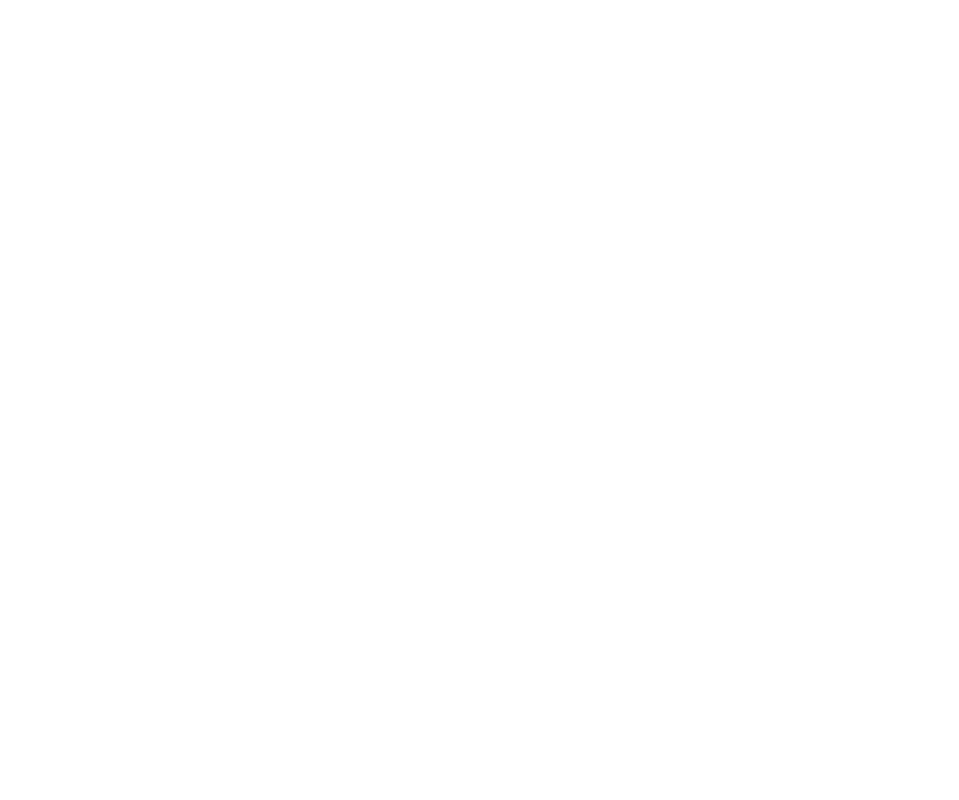
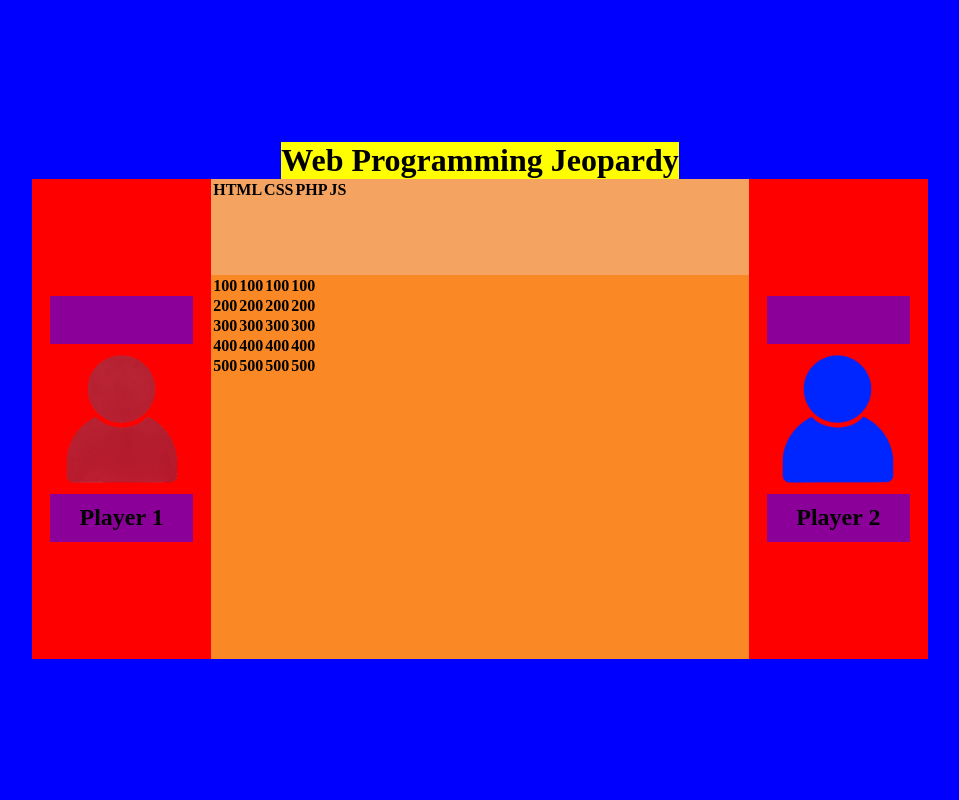
Before and after one commit to MorrisrCodes/WebProgramming-Jeoparday, a PHP site: page / in a window 1280 px wide. Before the commit the part shown is empty. Shown: the whole page, without its empty margins (160-1119 px from the left). Run offline with PHP 8.4, Linux system fonts and the light colour scheme; lists and menus that the app fills with data are empty.

Commit message:
layout completed

```diff
--- a/index.html
+++ b/index.html
@@ -13,9 +13,70 @@
         </header>
         <body>
             <main>
+                <div id="leftpbox">
+                    <div id="leftscorebox">
+
+                    </div>
+                    <img id='redp' src="red.png"/>
+                    <div id="leftnamebox">
+                        <h2>Player 1</h2>
+                    </div>
+                </div>
                 <section>
+                    <div id="categorybox">
+                        <table>
+                            <tr>
+                                <th>HTML</th>
+                                <th>CSS</th>
+                                <th>PHP</th>
+                                <th>JS</th>
+                            </tr>
+                        </table>
+                    </div>
+                    <div id="questionbox">
+                        <table>
+                            <tr>
+                                <th>100</th>
+                                <th>100</th>
+                                <th>100</th>
+                                <th>100</th>
+                            </tr>
+                            <tr>
+                                <th>200</th>
+                                <th>200</th>
+                                <th>200</th>
+                                <th>200</th>
+                            </tr>
+                            <tr>
+                                <th>300</th>
+                                <th>300</th>
+                                <th>300</th>
+                                <th>300</th>
+                            </tr>
+                            <tr>
+                                <th>400</th>
+                                <th>400</th>
+                                <th>400</th>
+                                <th>400</th>
+                            </tr>
+                            <tr>
+                                <th>500</th>
+                                <th>500</th>
+                                <th>500</th>
+                                <th>500</th>
+                            </tr>
+                        </table>
+                    </div>
+                </section>
+                <div id="rightpbox">
+                    <div id="rightscorebox">
 
-                </section>
+                    </div>
+                    <img id="bluep" src="blue.png"/>
+                    <div id="rightnamebox">
+                        <h2>Player 2</h2>
+                    </div>
+                </div>
             </main>
         </body>
         <footer>
--- a/style.css
+++ b/style.css
@@ -1,9 +1,12 @@
+* {
+    margin: 0;
+    padding: 0;
+}
+
 #page {
     display: flex;
     justify-content: center;
     align-items: center;
-    margin: 0;
-    padding: 0;
     flex-direction: column;
     height: 100vh;
     width: 100vw;
@@ -19,8 +22,6 @@
     background-color: blue;
     z-index: 0;
     position: relative;
-    margin: 0;
-    padding: 0;
     height: 100vh;
     width: 100vw;
     display: flex;
@@ -32,8 +33,6 @@
     background-color: red;
     z-index: 1;
     position: relative;
-    margin: 0;
-    padding: 0;
     width: 70%;
     height: 60%;
     display: flex;
@@ -45,8 +44,51 @@
     background-color: green;
     z-index: 2;
     position: relative;
-    margin: 0;
-    padding: 0;
     width: 60%;
     height: 100%;
+    display: flex;
+    flex-direction: column;
 }
+
+#categorybox {
+    background-color: sandybrown;
+    width: 100%;
+    height:20%;
+}
+
+#questionbox {
+    background-color: rgb(250, 137, 37);
+    width: 100%;
+    height:80%;
+}
+
+#rightpbox, #leftpbox {
+    position: relative;
+    width: 20%;
+    height: 100%;
+    display: flex;
+    justify-content: center;
+    align-items: center;
+    flex-direction: column;
+}
+
+#leftscorebox, #rightscorebox {
+    background-color: rgb(139, 0, 152);
+    position: relative;
+    width: 80%;
+    height: 10%;
+}
+
+#leftnamebox, #rightnamebox {
+    background-color: rgb(139, 0, 152);
+    position: relative;
+    width: 80%;
+    height: 10%;
+    display: flex;
+    justify-content: center;
+    align-items: center;
+}
+
+#redp, #bluep {
+    height: 150px;
+}
```
Also changed, not shown: blue.png (added), index.php (deleted), red.png (added).
